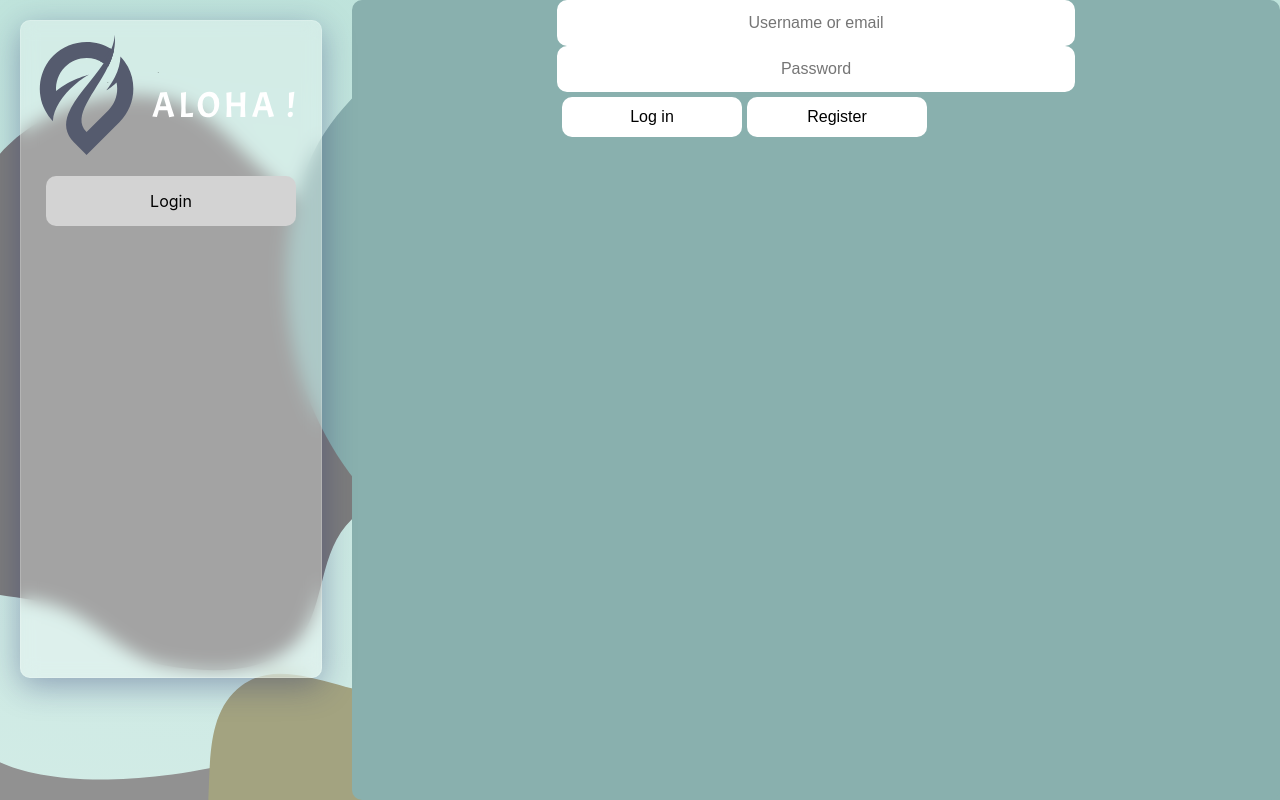
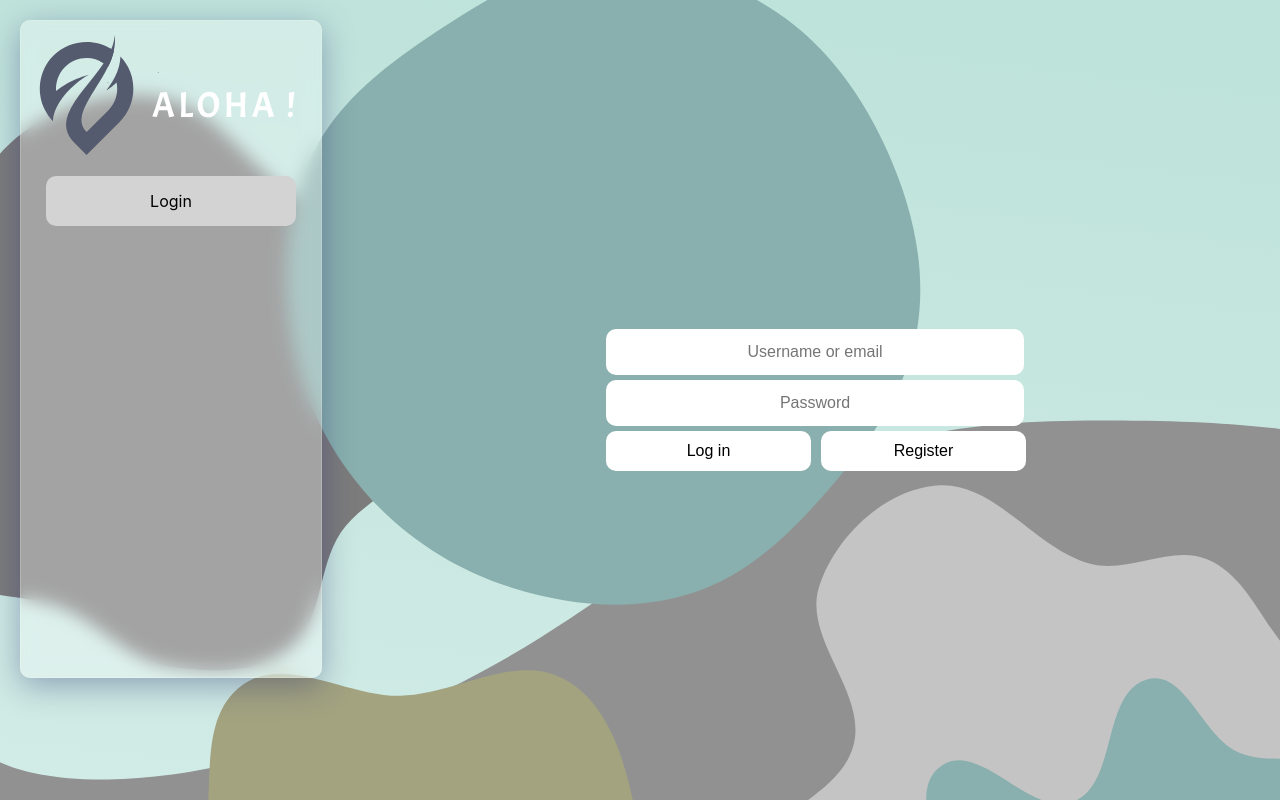
Before and after one commit to camilawfranco/techlabs_group3, a React (Create React App) app in the folder frontend/: page / in a window 1280 px wide. Built offline with nearby package versions, Linux system fonts and the light colour scheme.

Commit message:
Update Login.js

```diff
--- a/frontend/src/routes/Login.js
+++ b/frontend/src/routes/Login.js
@@ -1,25 +1,21 @@
-import React, {useState, useContext} from "react";
+import React from "react";
 import styled from "styled-components";
 import { useHistory } from "react-router-dom";
-import { UserContext } from "../App";
 
 const Login = () => {
   const history = useHistory();
-  const { user, setUser } = useContext(UserContext);
-
-  const handleLogin = (event) => {
-      event.preventDefault();
-      setUser({ name: "Christopher", email: "cw@web.de", id: "TEST_ID"});
-      history.push('/overview');
-  }
 
   return (
          <LoginWindow>
             <form>
+            <div>
               <InputField input id="loginField" type="text" name="login" placeholder="Username or email" />
+            </div>
+            <div>
               <InputField input id="psdField" type="password" name="password" placeholder="Password" />
+            </div>
               <ButtonBox>
-              <Button id="submitBtn" type="submit" name="submit" onClick={handleLogin}>Log in</Button>
+              <Button id="submitBtn" type="submit" name="submit">Log in</Button>
               <Button id="registerBtn" type="submit" name="submit">Register</Button>
               </ButtonBox>
             </form>
@@ -29,14 +25,17 @@ const Login = () => {
 
 export default Login;
 const LoginWindow = styled.div`
+      height: 100%;
+      width: 100%;
       display: flex;
-      flex-direction: column;
+      flex-direction: row;
+      justify-content: center;
       align-items: center;
       border-radius: 10px;
-      background: #89b0ae;
-      height: 100vh;
+      flex-direction: column;
 
-`
+`;
+
 const InputField = styled.input`
       display: flex;
       justify-content: center;
@@ -49,17 +48,18 @@ const InputField = styled.input`
       font-size: medium;
       outline: none;
       height: 40px;
-      width: 510px;
-`
+      width: 410px;
+      margin: 5px;
+`;
 
 const ButtonBox = styled.div`
       display: flex;
       flex-direction: row;
-      gap: 5px;
+      gap: 10px;
       margin: 5px;
       border-radius: 10px;
       border-color: white;
-`
+`;
 
 const Button = styled.button`
       display: flex;
@@ -67,11 +67,11 @@ const Button = styled.button`
       align-items: center;
       text-align: center;
       height: 40px;
-      width: 180px;
+      width: 205px;
       background-color: white;
       border: solid, white;
       border-radius: 10px;
       border-style: none;
       font-color: #555b6e;
       font-size: medium;
-`
+`;
```
